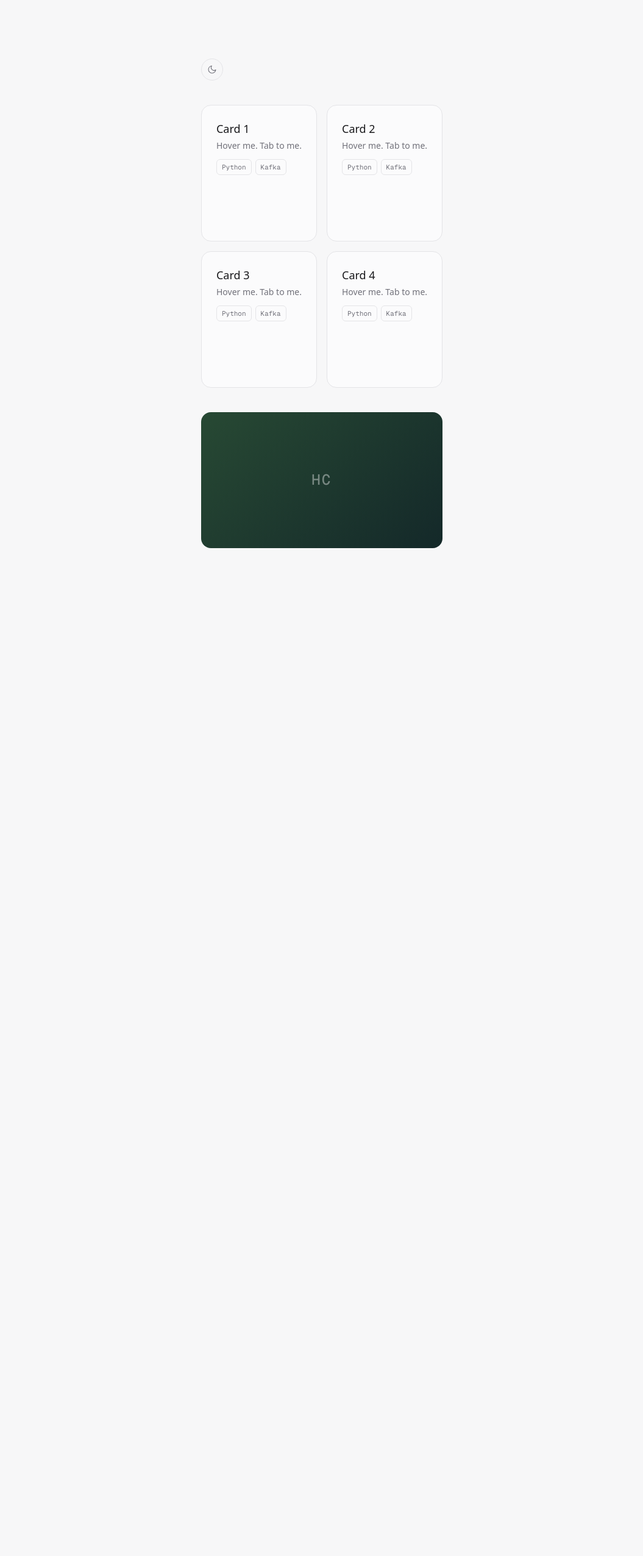
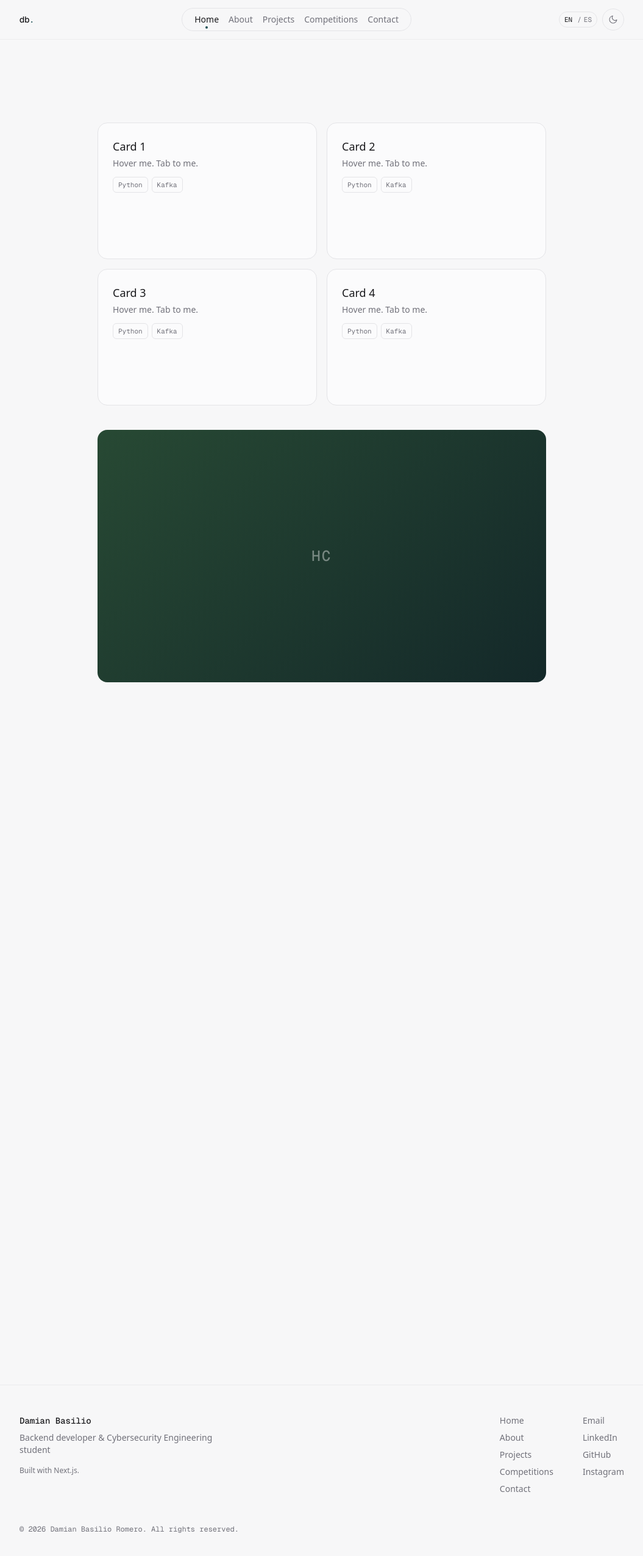
Before and after one commit to damianbasilio/damianbasilio-dev, a Next.js app: page /en/ in a window 1280 px wide. Shown: the top 2552 px of the page at 61% size, without its empty margins (112-1167 px from the left). Before the commit the page ends 1955 px from the top, so only its background shows below. Built offline with nearby package versions, Linux system fonts and the light colour scheme.

Commit message:
feat: pill nav, mobile sheet, locale toggle and footer

```diff
--- a/app/[locale]/layout.tsx
+++ b/app/[locale]/layout.tsx
@@ -1,7 +1,14 @@
 import type { Metadata } from 'next';
-import { locales, toLocale, type LocaleParams } from '@/lib/i18n';
+import {
+  getDictionary,
+  locales,
+  toLocale,
+  type LocaleParams,
+} from '@/lib/i18n';
 import { assertContentValid } from '@/content/validate';
 import { ThemeProvider } from '@/components/theme-provider';
+import { Nav } from '@/components/nav';
+import { Footer } from '@/components/footer';
 
 assertContentValid();
 
@@ -23,11 +30,14 @@ export default async function LocaleLayout({
   params,
 }: LocaleParams & { children: React.ReactNode }) {
   const locale = toLocale((await params).locale);
+  const dict = getDictionary(locale);
 
   return (
     <ThemeProvider>
-      <div data-locale={locale} className="flex min-h-dvh flex-col">
-        {children}
+      <div className="flex min-h-dvh flex-col">
+        <Nav locale={locale} dict={dict} />
+        <div className="flex-1">{children}</div>
+        <Footer locale={locale} dict={dict} />
       </div>
     </ThemeProvider>
   );
--- a/app/[locale]/page.tsx
+++ b/app/[locale]/page.tsx
@@ -1,5 +1,4 @@
 import { getDictionary, toLocale, type LocaleParams } from '@/lib/i18n';
-import { ThemeToggle } from '@/components/theme-toggle';
 import { Card } from '@/components/card';
 import { Reveal } from '@/components/reveal';
 import { Media } from '@/components/media';
@@ -11,7 +10,6 @@ export default async function HomePage({ params }: LocaleParams) {
 
   return (
     <main className="mx-auto max-w-3xl px-4 py-24">
-      <ThemeToggle dict={dict} />
       <div className="mt-10 grid gap-4 sm:grid-cols-2">
         {[0, 1, 2, 3].map((i) => (
           <Reveal key={i} delay={i}>
--- /dev/null
+++ b/components/footer.tsx
@@ -0,0 +1,61 @@
+import { localeHref, type Dictionary, type Locale } from '@/lib/i18n';
+import { site } from '@/content/site';
+import { NAV_ITEMS } from '@/lib/nav';
+
+export function Footer({
+  locale,
+  dict,
+}: {
+  locale: Locale;
+  dict: Dictionary;
+}) {
+  return (
+    <footer className="mt-24 border-t border-border/60">
+      <div className="mx-auto flex max-w-5xl flex-col gap-8 px-4 py-12 sm:flex-row sm:justify-between">
+        <div className="max-w-xs">
+          <p className="font-mono text-sm font-medium">{site.name}</p>
+          <p className="mt-2 text-sm text-muted">{site.role[locale]}</p>
+          <p className="mt-4 text-xs text-muted">{dict.footer.builtWith}</p>
+        </div>
+
+        <div className="flex gap-12">
+          <nav aria-label="Footer">
+            <ul className="flex flex-col gap-2 text-sm">
+              {NAV_ITEMS.map((item) => (
+                <li key={item.key}>
+                  <a
+                    href={`${localeHref(locale, item.path)}/`}
+                    className="text-muted transition-colors duration-300 ease-in-out hover:text-text focus-visible:text-text"
+                  >
+                    {dict.nav[item.key]}
+                  </a>
+                </li>
+              ))}
+            </ul>
+          </nav>
+
+          <ul className="flex flex-col gap-2 text-sm">
+            {site.socials.map((social) => (
+              <li key={social.key}>
+                <a
+                  href={social.href}
+                  target="_blank"
+                  rel="noopener noreferrer"
+                  className="text-muted transition-colors duration-300 ease-in-out hover:text-text focus-visible:text-text"
+                >
+                  {social.label}
+                </a>
+              </li>
+            ))}
+          </ul>
+        </div>
+      </div>
+
+      <div className="mx-auto max-w-5xl px-4 pb-10">
+        <p className="font-mono text-xs text-muted">
+          © {new Date().getFullYear()} {site.fullName}. {dict.footer.rights}
+        </p>
+      </div>
+    </footer>
+  );
+}
--- /dev/null
+++ b/components/locale-toggle.tsx
@@ -0,0 +1,48 @@
+'use client';
+
+import Link from 'next/link';
+import { usePathname } from 'next/navigation';
+import { locales, type Dictionary, type Locale } from '@/lib/i18n';
+import { cn } from '@/lib/cn';
+
+export function LocaleToggle({
+  locale,
+  dict,
+}: {
+  locale: Locale;
+  dict: Dictionary;
+}) {
+  const pathname = usePathname() ?? `/${locale}`;
+
+  function hrefFor(target: Locale): string {
+    const segments = pathname.split('/').filter(Boolean);
+    segments[0] = target;
+    return `/${segments.join('/')}/`;
+  }
+
+  return (
+    <div
+      aria-label={dict.nav.switchLanguage}
+      className="flex items-center gap-1 rounded-full border border-border px-2 py-1 font-mono text-[11px]"
+    >
+      {locales.map((code, index) => (
+        <span key={code} className="flex items-center">
+          {index > 0 && <span className="px-1 text-muted">/</span>}
+          <Link
+            href={hrefFor(code)}
+            hrefLang={code}
+            aria-current={code === locale ? 'true' : undefined}
+            className={cn(
+              'uppercase transition-colors duration-300 ease-in-out',
+              code === locale
+                ? 'text-text'
+                : 'text-muted hover:text-text focus-visible:text-text',
+            )}
+          >
+            {code}
+          </Link>
+        </span>
+      ))}
+    </div>
+  );
+}
--- /dev/null
+++ b/components/nav.tsx
@@ -0,0 +1,125 @@
+'use client';
+
+import { useEffect, useState } from 'react';
+import Link from 'next/link';
+import { usePathname } from 'next/navigation';
+import { localeHref, type Dictionary, type Locale } from '@/lib/i18n';
+import { NAV_ITEMS } from '@/lib/nav';
+import { ThemeToggle } from '@/components/theme-toggle';
+import { LocaleToggle } from '@/components/locale-toggle';
+import { cn } from '@/lib/cn';
+
+export function Nav({ locale, dict }: { locale: Locale; dict: Dictionary }) {
+  const pathname = usePathname() ?? '';
+  const [open, setOpen] = useState(false);
+
+  useEffect(() => setOpen(false), [pathname]);
+
+  useEffect(() => {
+    if (!open) return;
+    function onKey(event: KeyboardEvent) {
+      if (event.key === 'Escape') setOpen(false);
+    }
+    document.addEventListener('keydown', onKey);
+    document.body.style.overflow = 'hidden';
+    return () => {
+      document.removeEventListener('keydown', onKey);
+      document.body.style.overflow = '';
+    };
+  }, [open]);
+
+  function isActive(path: string): boolean {
+    const target = `${localeHref(locale, path)}/`.replace(/\/+$/, '/');
+    const here = pathname.endsWith('/') ? pathname : `${pathname}/`;
+    return here === target;
+  }
+
+  return (
+    <header className="sticky top-0 z-50 border-b border-border/60 bg-bg/80 backdrop-blur-md">
+      <div className="mx-auto flex h-16 max-w-5xl items-center justify-between px-4">
+        <Link
+          href={`${localeHref(locale)}/`}
+          className="font-mono text-sm font-medium tracking-tight"
+          aria-label={dict.nav.home}
+        >
+          db<span className="text-accent-soft">.</span>
+        </Link>
+
+        <nav aria-label="Primary" className="hidden md:block">
+          <ul className="flex items-center gap-4 rounded-full border border-border px-5 py-2 text-sm">
+            {NAV_ITEMS.map((item) => {
+              const active = isActive(item.path);
+              return (
+                <li key={item.key}>
+                  <Link
+                    href={`${localeHref(locale, item.path)}/`}
+                    aria-current={active ? 'page' : undefined}
+                    className={cn(
+                      'relative font-medium transition-colors duration-300 ease-in-out',
+                      active
+                        ? 'text-text'
+                        : 'text-muted hover:text-text focus-visible:text-text',
+                    )}
+                  >
+                    {dict.nav[item.key]}
+                    {active && (
+                      <span
+                        aria-hidden="true"
+                        className="absolute -bottom-1.5 left-1/2 h-1 w-1 -translate-x-1/2 rounded-full bg-accent-soft"
+                      />
+                    )}
+                  </Link>
+                </li>
+              );
+            })}
+          </ul>
+        </nav>
+
+        <div className="flex items-center gap-2">
+          <LocaleToggle locale={locale} dict={dict} />
+          <ThemeToggle dict={dict} />
+          <button
+            type="button"
+            aria-label={open ? dict.nav.closeMenu : dict.nav.menu}
+            aria-expanded={open}
+            onClick={() => setOpen((value) => !value)}
+            className="flex h-9 w-9 items-center justify-center rounded-full border border-border text-muted transition-colors duration-300 ease-in-out hover:text-text md:hidden"
+          >
+            <svg
+              viewBox="0 0 24 24"
+              fill="none"
+              stroke="currentColor"
+              strokeWidth="1.6"
+              strokeLinecap="round"
+              className="h-4 w-4"
+              aria-hidden="true"
+            >
+              {open ? (
+                <path d="M6 6l12 12M18 6L6 18" />
+              ) : (
+                <path d="M4 8h16M4 16h16" />
+              )}
+            </svg>
+          </button>
+        </div>
+      </div>
+
+      {open && (
+        <div className="fixed inset-0 top-16 z-40 bg-bg px-4 py-8 md:hidden">
+          <ul className="flex flex-col gap-1">
+            {NAV_ITEMS.map((item) => (
+              <li key={item.key}>
+                <Link
+                  href={`${localeHref(locale, item.path)}/`}
+                  className="block rounded-xl px-3 py-3 text-lg font-medium text-text transition-colors duration-300 ease-in-out hover:bg-card"
+                >
+                  {dict.nav[item.key]}
+                </Link>
+              </li>
+            ))}
+          </ul>
+        </div>
+      )}
+    </header>
+  );
+}
--- /dev/null
+++ b/lib/nav.ts
@@ -0,0 +1,12 @@
+import type { Dictionary } from '@/lib/i18n';
+
+export const NAV_ITEMS = [
+  { key: 'home', path: '' },
+  { key: 'about', path: '/about' },
+  { key: 'projects', path: '/projects' },
+  { key: 'competitions', path: '/competitions' },
+  { key: 'contact', path: '/contact' },
+] as const satisfies readonly {
+  key: keyof Dictionary['nav'];
+  path: string;
+}[];
```
